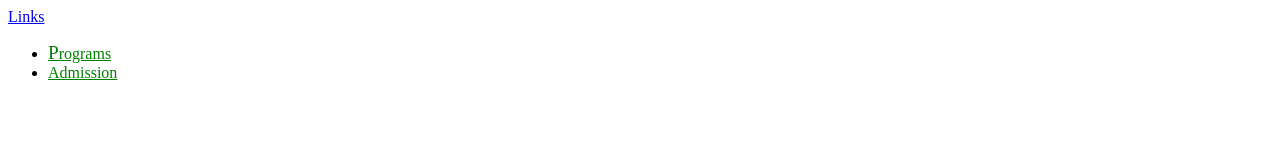
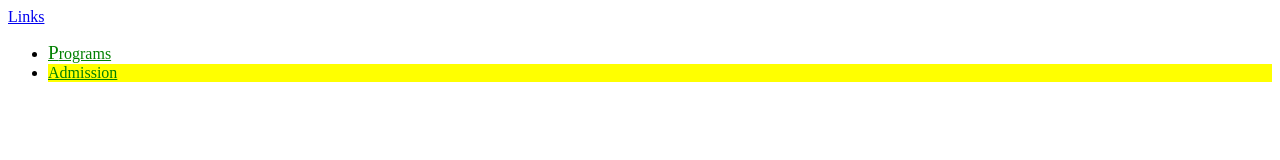
Before and after one commit to TimRez10/ACIT1620-week6, a plain HTML site: page index.html in a window 1280 px wide. Drawn offline with Linux system fonts and the light colour scheme.

Commit message:
yellow background to second li rule

```diff
--- a/stylesheets/stylesheet.css
+++ b/stylesheets/stylesheet.css
@@ -11,7 +11,9 @@ li:first-child::first-letter {
     font-style: bold;
     font-size: 120%;
 }
-
+li:last-child {
+    background-color: yellow;
+}
 
 /* div h2 {
     font-style: italic;
```
